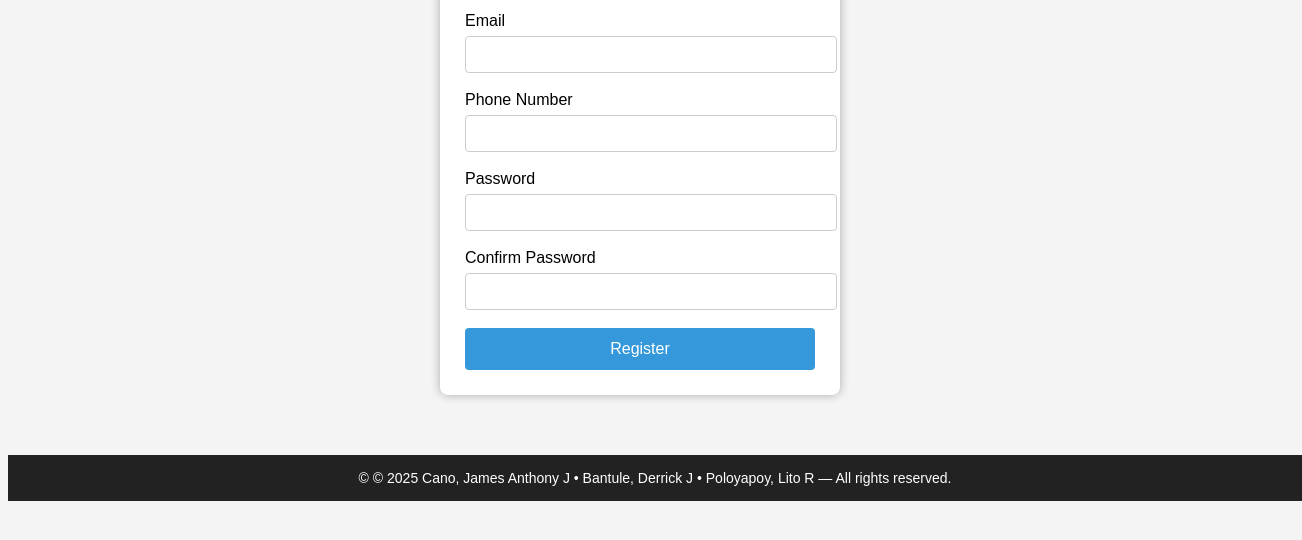
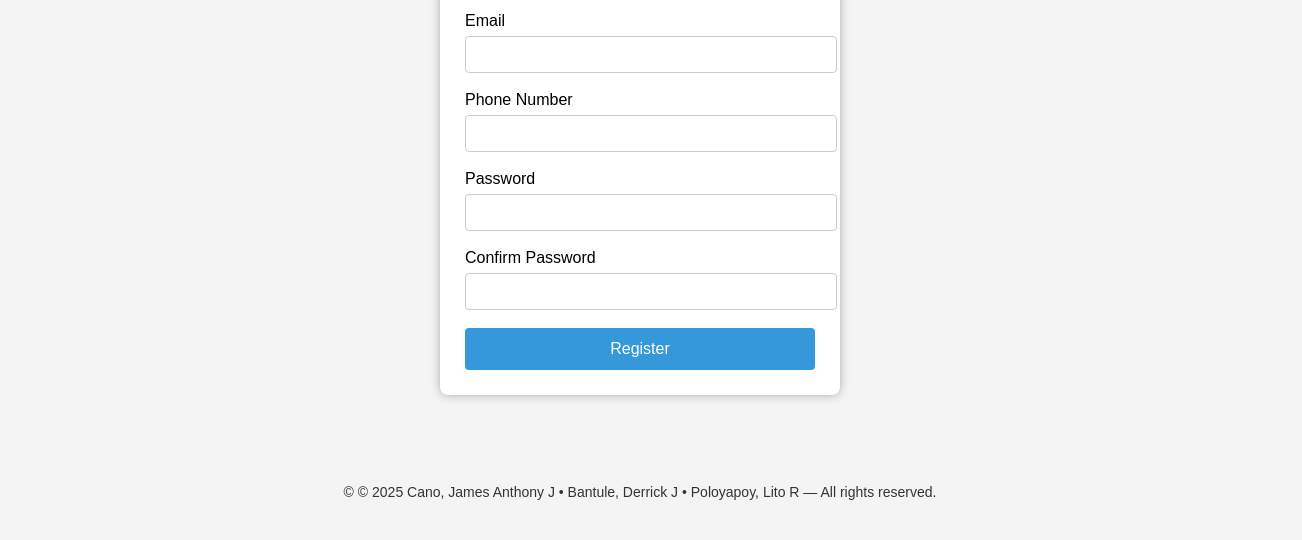
Before and after one commit to litspoloyaps/Registration-Form-with-Validation, a plain HTML site: page index.html in a window 1280 px wide. Shown: the part 220-760 px from the top of the page, 1302 px wide, since content can reach past the window. Drawn offline with Linux system fonts and the light colour scheme.

Commit message:
Update style.css

```diff
--- a/style.css
+++ b/style.css
@@ -51,17 +51,19 @@ button {
 }
 
 footer {
-  margin-top: 40px;
-  padding: 15px;
+  margin-top: auto;
+  background: transparent; /* Fully transparent */
+  color: #333;
+  padding: 15px 0;
   text-align: center;
-  background: #222;
-  color: #fff;
   font-size: 14px;
-  position: relative;
-  bottom: 0;
-  width: 100%;
 }
 
-footer p {
-  margin: 0;
+footer a {
+  color: #0044cc;
+  text-decoration: none;
 }
+
+footer a:hover {
+  text-decoration: underline;
+}
```
